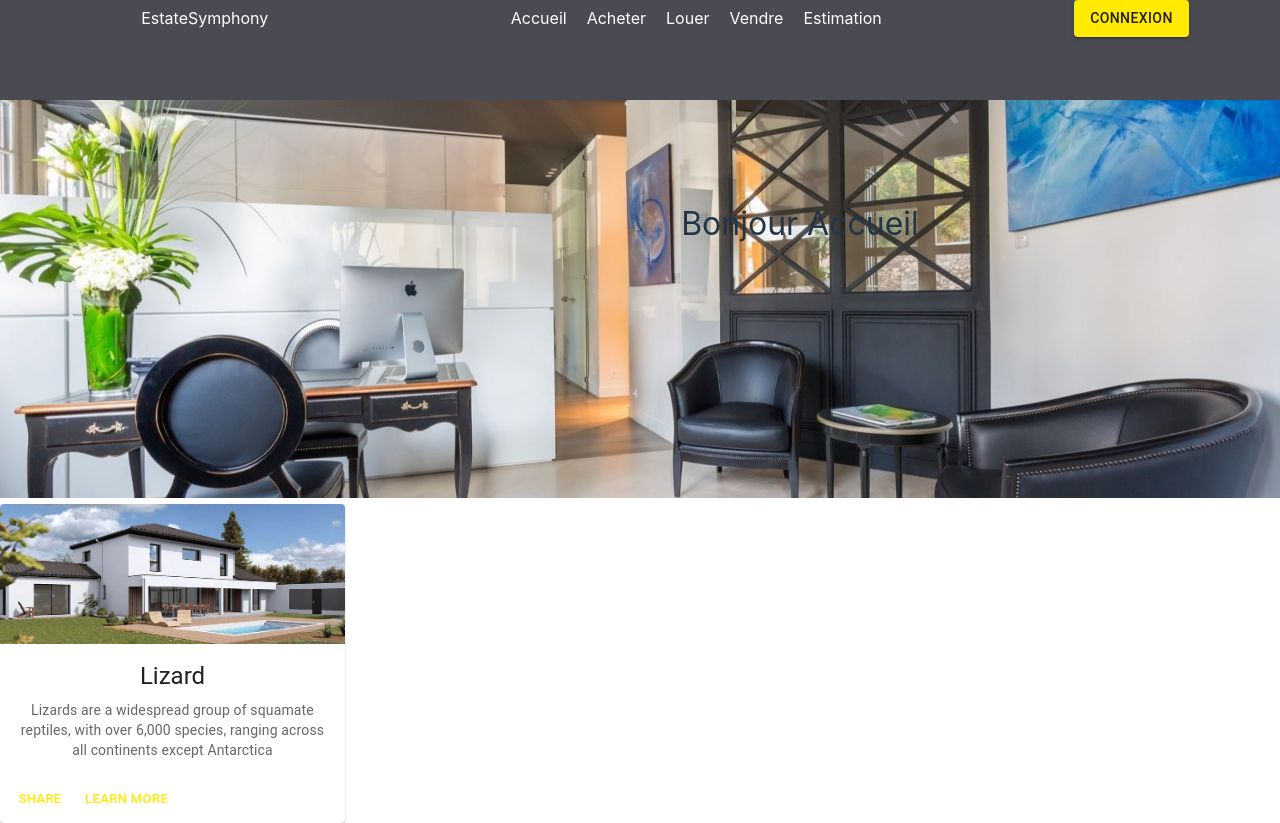
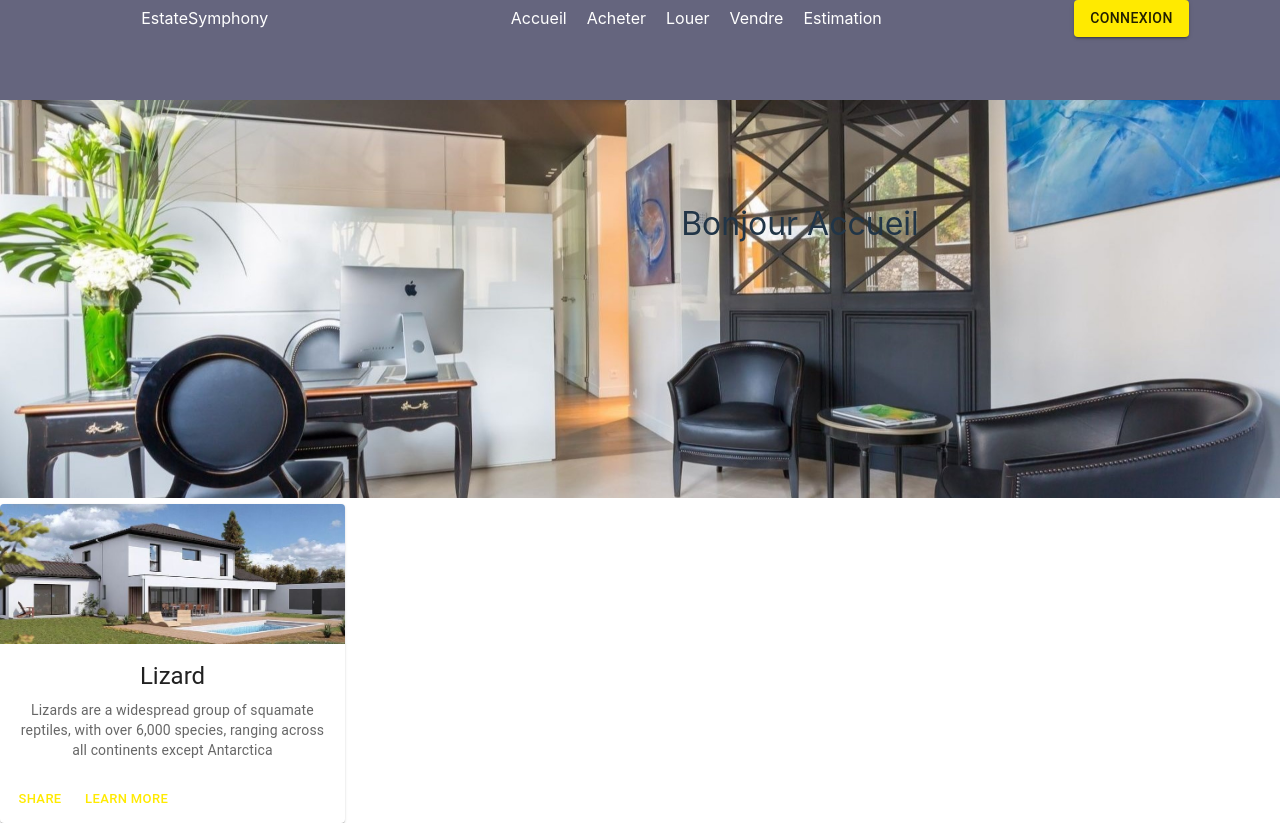
Before and after one commit to Ahsoka80/EstateSymphonyFront, a React (Vite) app in the folder estateSymphonyFront/: page / in a window 1280 px wide. Built offline with nearby package versions, Linux system fonts and the light colour scheme.

Commit message:
Dark mode enlevé et quelques modifs

```diff
--- a/estateSymphonyFront/src/Componants/Accueil/Accueil.jsx
+++ b/estateSymphonyFront/src/Componants/Accueil/Accueil.jsx
@@ -1,4 +1,4 @@
-import React from 'react'
+import React, { useEffect, useState } from 'react'
 import './Accueil.css'
 import Card from '@mui/material/Card';
 import CardActions from '@mui/material/CardActions';
--- a/estateSymphonyFront/src/Componants/Header/Header.css
+++ b/estateSymphonyFront/src/Componants/Header/Header.css
@@ -4,11 +4,9 @@
     left: 0;
     width: 100%;
     height: 100px;
+    background-color: rgb(101, 101, 126);
 }
-.navbar.header1{
-    height: 100px;
-    background-color: rgb(74, 74, 82);
-}
+
 .container{
     display: flex;
     align-items: center;
```
Also changed, not shown: estateSymphonyFront/src/utils/routes/routes.jsx (+6 -6 lines). Lines whose indentation alone changed are shown as unchanged.
